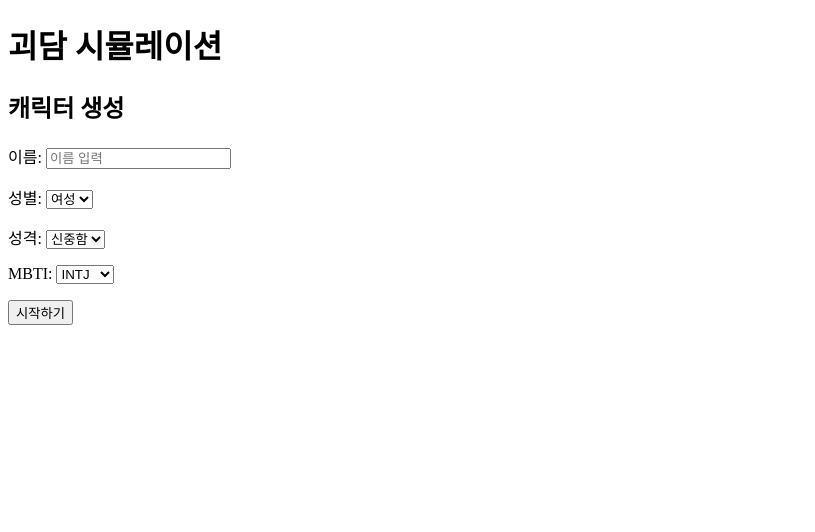
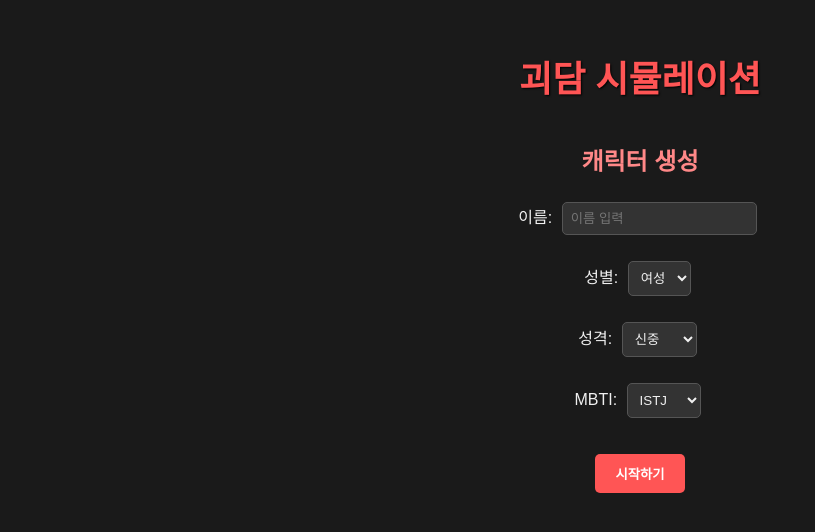
Before and after one commit to yuann196/condition-simulator, a plain HTML site: page index.html in a window 1280 px wide. Shown: the whole page, without its empty margins (0-815 px from the left). Drawn offline with Linux system fonts and the light colour scheme.

Commit message:
Update index.html

```diff
--- a/index.html
+++ b/index.html
@@ -3,6 +3,61 @@
 <head>
   <meta charset="UTF-8">
   <title>괴담 시뮬레이션</title>
+  <style>
+    body {
+      font-family: 'Arial', sans-serif;
+      background-color: #1a1a1a;
+      color: #f0f0f0;
+      text-align: center;
+      margin: 0;
+      padding: 0;
+    }
+
+    h1 {
+      margin-top: 50px;
+      font-size: 36px;
+      color: #ff5555;
+      text-shadow: 1px 1px 2px #000;
+    }
+
+    h2 {
+      margin-top: 30px;
+      color: #ff8888;
+    }
+
+    input, select {
+      padding: 8px;
+      margin: 5px;
+      border-radius: 5px;
+      border: 1px solid #555;
+      background-color: #333;
+      color: #f0f0f0;
+    }
+
+    button {
+      padding: 10px 20px;
+      margin-top: 15px;
+      background-color: #ff5555;
+      border: none;
+      border-radius: 5px;
+      color: white;
+      font-weight: bold;
+      cursor: pointer;
+      transition: 0.2s;
+    }
+
+    button:hover {
+      background-color: #ff7777;
+    }
+
+    #startScreen {
+      margin-top: 40px;
+    }
+
+    #gameScreen {
+      margin-top: 50px;
+    }
+  </style>
 </head>
 <body>
 
@@ -27,18 +82,33 @@
     <p>
       성격:
       <select id="personalityInput">
-        <option value="careful">신중함</option>
-        <option value="bold">대담함</option>
+        <option value="careful">신중</option>
+        <option value="bold">대담</option>
+        <option value="anxious">불안</option>
+        <option value="apathetic">무감각</option>
+        <option value="madness">광기</option>
       </select>
     </p>
 
     <p>
       MBTI:
       <select id="mbtiInput">
+        <option value="ISTJ">ISTJ</option>
+        <option value="ISFJ">ISFJ</option>
+        <option value="INFJ">INFJ</option>
         <option value="INTJ">INTJ</option>
-        <option value="INFJ">INFJ</option>
+        <option value="ISTP">ISTP</option>
+        <option value="ISFP">ISFP</option>
+        <option value="INFP">INFP</option>
+        <option value="INTP">INTP</option>
+        <option value="ESTP">ESTP</option>
+        <option value="ESFP">ESFP</option>
         <option value="ENFP">ENFP</option>
-        <option value="ISTP">ISTP</option>
+        <option value="ENTP">ENTP</option>
+        <option value="ESTJ">ESTJ</option>
+        <option value="ESFJ">ESFJ</option>
+        <option value="ENFJ">ENFJ</option>
+        <option value="ENTJ">ENTJ</option>
       </select>
     </p>
 
```
